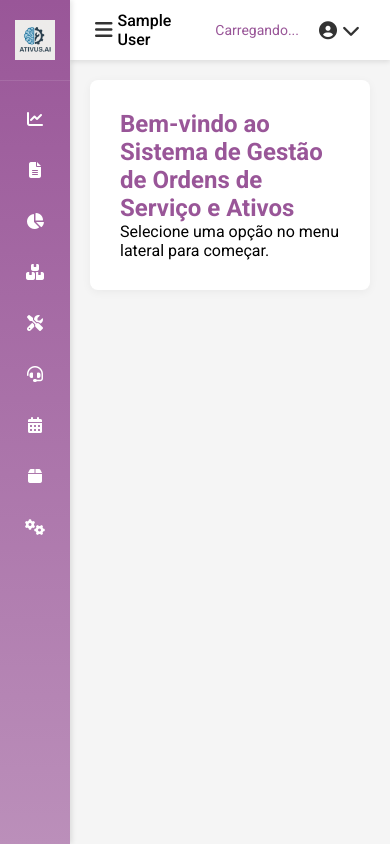
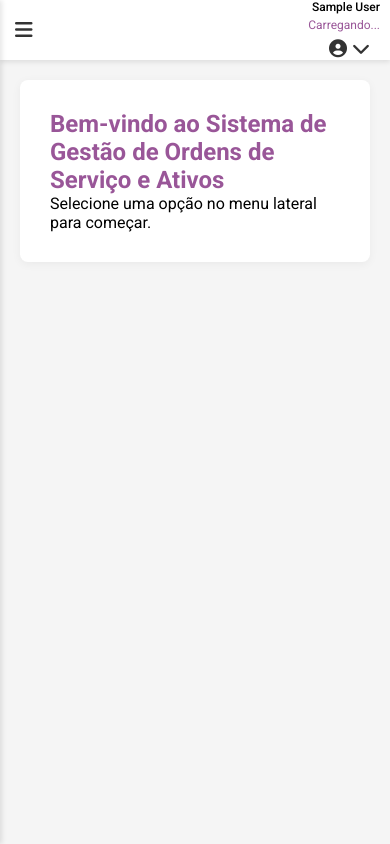
Before and after one commit to RodolfoCabral/Ativus.AI, a Flask app: page /dashboard in a window 390 px wide. Run offline with Flask 3, Linux system fonts and the light colour scheme; the visitor is signed in with stand-in values (Sample User, id 1).

Commit message:
Corrigir botão admin e melhorar responsividade mobile

```diff
--- a/static/css/dashboard.css
+++ b/static/css/dashboard.css
@@ -556,3 +556,172 @@
     justify-content: flex-end;
     gap: 10px;
 }
+
+/* Responsive Design - Media Queries */
+
+/* Tablet and Mobile Styles */
+@media (max-width: 768px) {
+    .sidebar {
+        transform: translateX(-100%);
+        transition: transform var(--transition-speed);
+    }
+
+    .sidebar.mobile-open {
+        transform: translateX(0);
+    }
+
+    .main-content {
+        margin-left: 0;
+    }
+
+    .sidebar-collapsed .main-content {
+        margin-left: 0;
+    }
+
+    .sidebar-toggle {
+        display: block;
+    }
+
+    /* Melhorar submenu em mobile */
+    .submenu {
+        background-color: rgba(0, 0, 0, 0.1);
+        border-radius: 4px;
+        margin: 5px 8px;
+    }
+
+    .submenu-link {
+        padding: 8px 15px 8px 35px;
+        margin: 2px 0;
+        font-size: 13px;
+    }
+
+    .menu-item.active .submenu {
+        max-height: 300px;
+        padding: 5px 0;
+    }
+
+    /* Ajustar tabela em mobile */
+    .user-table {
+        font-size: 14px;
+    }
+
+    .user-table th,
+    .user-table td {
+        padding: 8px 10px;
+    }
+
+    /* Esconder algumas colunas em telas pequenas */
+    .user-table th:nth-child(3),
+    .user-table td:nth-child(3) {
+        display: none;
+    }
+
+    /* Ajustar modal em mobile */
+    .modal {
+        margin: 10px;
+        max-width: calc(100% - 20px);
+    }
+
+    .modal-body {
+        padding: 15px;
+    }
+
+    /* Ajustar user info */
+    .user-info {
+        flex-direction: column;
+        align-items: flex-end;
+    }
+
+    #user-name,
+    #user-company {
+        font-size: 12px;
+        margin: 2px 0;
+    }
+}
+
+/* Mobile Small Styles */
+@media (max-width: 480px) {
+    .top-bar {
+        padding: 0 10px;
+    }
+
+    .user-management {
+        padding: 15px;
+        margin: 10px;
+    }
+
+    .user-management h2 {
+        font-size: 18px;
+    }
+
+    /* Esconder mais colunas em telas muito pequenas */
+    .user-table th:nth-child(4),
+    .user-table td:nth-child(4) {
+        display: none;
+    }
+
+    .action-buttons {
+        flex-direction: column;
+        gap: 4px;
+    }
+
+    .btn-action {
+        padding: 8px;
+        font-size: 12px;
+    }
+
+    /* Melhorar submenu em telas muito pequenas */
+    .menu-link {
+        padding: 10px 12px;
+        font-size: 14px;
+    }
+
+    .submenu-link {
+        padding: 6px 12px 6px 30px;
+        font-size: 12px;
+    }
+
+    /* Ajustar botões */
+    .btn {
+        padding: 8px 12px;
+        font-size: 14px;
+    }
+}
+
+/* Landscape Mobile */
+@media (max-width: 768px) and (orientation: landscape) {
+    .sidebar {
+        width: 200px;
+    }
+
+    .menu-link {
+        padding: 8px 12px;
+    }
+
+    .submenu-link {
+        padding: 6px 12px 6px 30px;
+    }
+}
+
+/* Touch device improvements */
+@media (hover: none) and (pointer: coarse) {
+    .menu-link,
+    .submenu-link {
+        padding: 12px 15px;
+        min-height: 44px;
+        display: flex;
+        align-items: center;
+    }
+
+    .submenu-link {
+        padding-left: 45px;
+    }
+
+    .btn-action {
+        min-width: 44px;
+        min-height: 44px;
+        display: flex;
+        align-items: center;
+        justify-content: center;
+    }
+}
--- a/static/js/dashboard.js
+++ b/static/js/dashboard.js
@@ -5,6 +5,16 @@
         item.addEventListener('click', function(e) {
             if (e.target.closest('.submenu')) return;
             e.preventDefault();
+
+            // Em mobile, fechar outros submenus abertos
+            if (window.innerWidth <= 768) {
+                menuItems.forEach(otherItem => {
+                    if (otherItem !== this) {
+                        otherItem.classList.remove('active');
+                    }
+                });
+            }
+
             this.classList.toggle('active');
         });
     });
@@ -12,9 +22,34 @@
     // Toggle sidebar
     const sidebarToggle = document.getElementById('sidebar-toggle');
     const dashboardContainer = document.querySelector('.dashboard-container');
+    const sidebar = document.querySelector('.sidebar');
 
     sidebarToggle.addEventListener('click', function() {
-        dashboardContainer.classList.toggle('sidebar-collapsed');
+        if (window.innerWidth <= 768) {
+            // Em mobile, usar classe mobile-open
+            sidebar.classList.toggle('mobile-open');
+        } else {
+            // Em desktop, usar classe sidebar-collapsed
+            dashboardContainer.classList.toggle('sidebar-collapsed');
+        }
+    });
+
+    // Fechar sidebar em mobile quando clicar fora
+    document.addEventListener('click', function(e) {
+        if (window.innerWidth <= 768) {
+            if (!e.target.closest('.sidebar') && !e.target.closest('.sidebar-toggle')) {
+                sidebar.classList.remove('mobile-open');
+            }
+        }
+    });
+
+    // Ajustar comportamento ao redimensionar janela
+    window.addEventListener('resize', function() {
+        if (window.innerWidth > 768) {
+            sidebar.classList.remove('mobile-open');
+        } else {
+            dashboardContainer.classList.remove('sidebar-collapsed');
+        }
     });
 
     // User dropdown
```
Also changed, not shown: static/js/users.js (+29 -5 lines).
